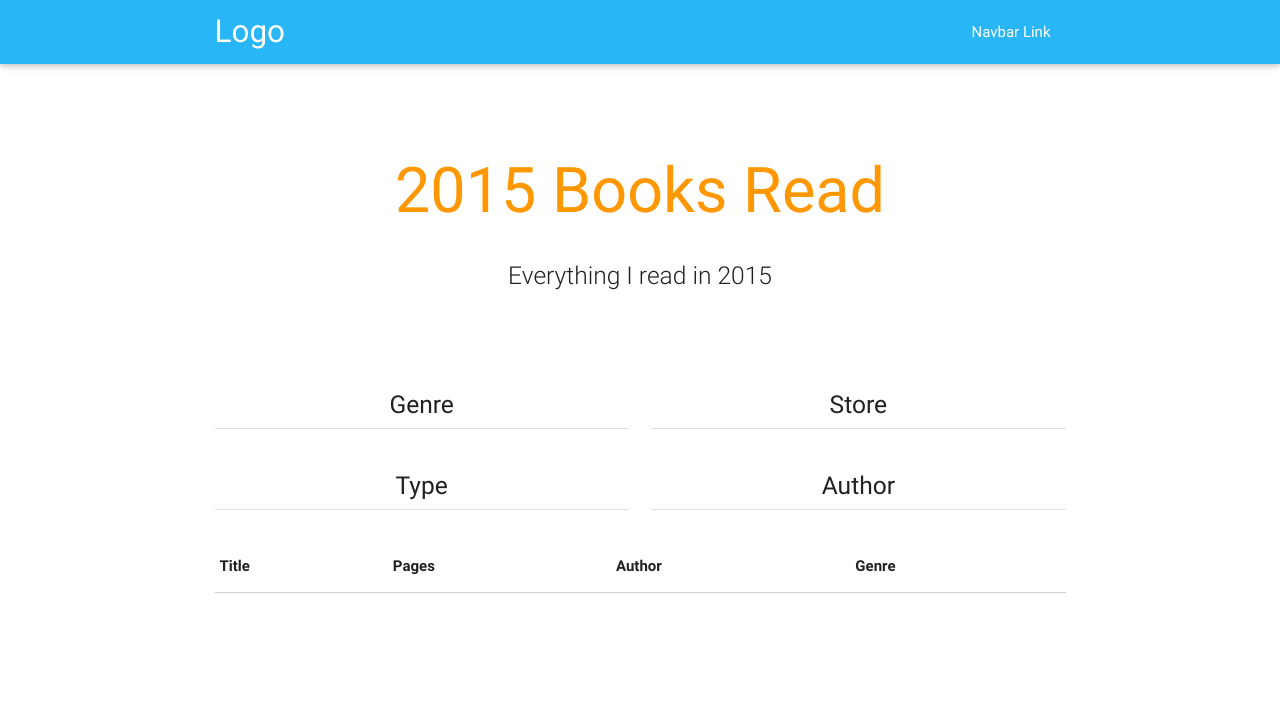
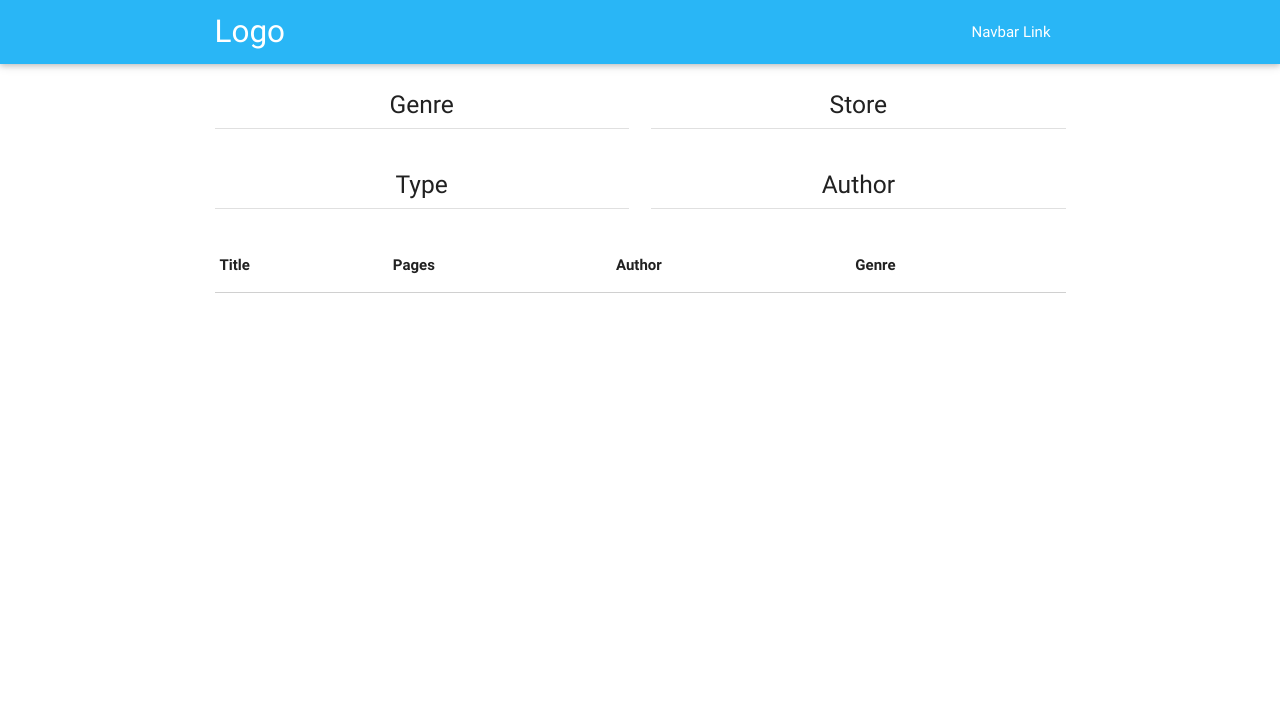
Before and after one commit to Shy/Shy.github.io, a plain HTML site: page viz/index.html in a window 1280 px wide. Drawn offline with nearby package versions, Linux system fonts and the light colour scheme.

Commit message:
Commented out headings.

```diff
--- a/viz/index.html
+++ b/viz/index.html
@@ -24,7 +24,7 @@
       <a href="#" data-activates="nav-mobile" class="button-collapse"><i class="mdi-navigation-menu"></i></a>
     </div>
   </nav>
-  <div class="section no-pad-bot" id="index-banner">
+<!--   <div class="section no-pad-bot" id="index-banner">
     <div class="container">
       <br><br>
       <h1 class="header center orange-text">2015 Books Read</h1>
@@ -36,8 +36,7 @@
       <br><br>
 
     </div>
-  </div>
-
+  </div> -->
 
   <div class="container">
     <div class="section">
```
